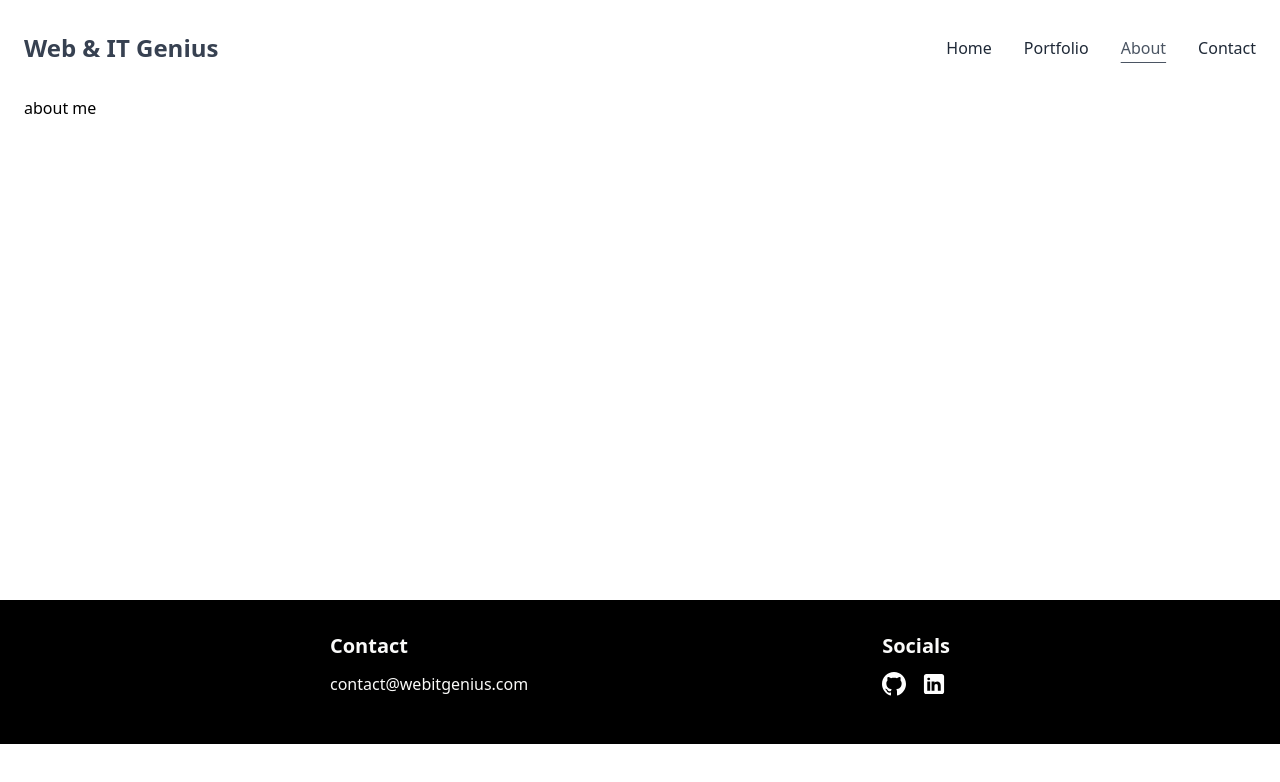
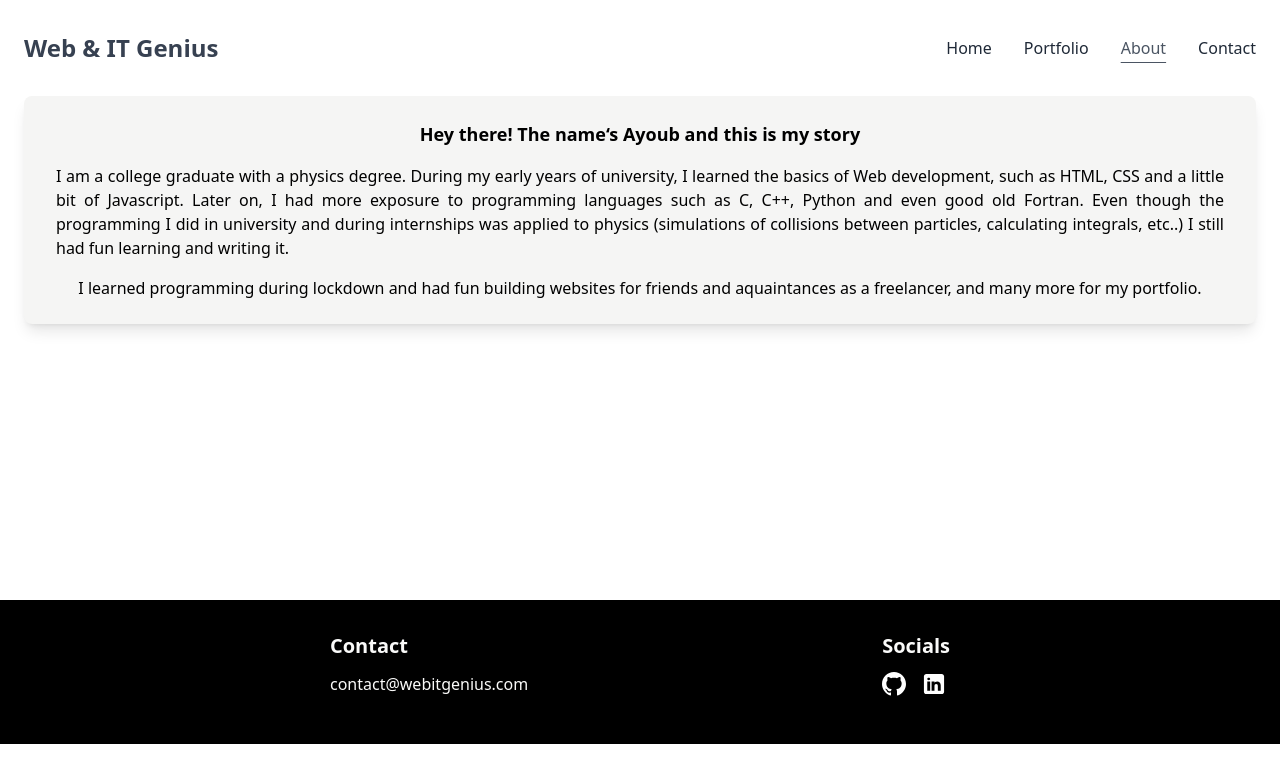
Before and after one commit to AyoubAloui94/My-Portfolio, a React (Vite) app: page /about in a window 1280 px wide. Shown: the top 782 px of the page. Built offline with nearby package versions, Linux system fonts and the light colour scheme.

Commit message:
started working on the about page

```diff
--- /dev/null
+++ b/src/components/AboutMe.jsx
@@ -0,0 +1,25 @@
+import { useState } from "react"
+
+function AboutMe() {
+  const [isExpanded, setIsExpanded] = useState(false)
+  return (
+    <div className="flex flex-col bg-stone-100 py-6 px-8 rounded-lg shadow-lg items-center gap-4 text-justify hover:bg-stone-300 transition-colors duration-300" onClick={() => setIsExpanded(prev => !prev)}>
+      <h1 className="text-lg font-bold">Hey there! The name&lsquo;s Ayoub and this is my story</h1>
+      <p>I am a college graduate with a physics degree. During my early years of university, I learned the basics of Web development, such as HTML, CSS and a little bit of Javascript. Later on, I had more exposure to programming languages such as C, C++, Python and even good old Fortran. Even though the programming I did in university and during internships was applied to physics (simulations of collisions between particles, calculating integrals, etc..) I still had fun learning and writing it.</p>
+      {isExpanded ? (
+        <>
+          <p>During the Covid lockdown, I ended up with a lot of time on my hands and a friend of mine came up with the idea of starting an E-commerce business. We made a website on Shopify. Picked a stock theme, dragged and dropped things into place, used extensions and add-ons whenever anything was needed, nothing fancy and no code lines were written that day. And then we realized that the site was pretty laggy and the performance score I believe was like 16 or something out of 100? And all the subscription based apps were starting to make that monthly bill look horrendous.</p>
+          <p>After a little bit of googling and common sense, I realized that some apps needed to go but their functionality needed to stay, and so I started slowly replacing them one by one by code I wrote myself and our website&lsquo;s performance score started to improve, and so did the monthly bills from Shopify. The process took endless nights of research, Stackoverflow and swearing at my keyboard, but everytime I was able to figure out a solution and implement it successfully, it made it all worth it and my confidence in my skills grew astronomically, until the next problem I tackled at that is..</p>
+          <p>Later on, I decided I didn&lsquo;t like our stock theme and I wanted something custom instead, and besides the libraries our theme was using were either old or deprecated, or both, so I customized the hell out of it, upgraded libraries and everything until I was content with the way it looked and behaved.</p>
+          <p>Few months went by and our site was still not getting any organic visits and I figured we can&lsquo;t solely rely on ads as those were pretty expensive, and so through googling I learned there was something called SEO, and it turned out the stock theme from Shopify didn&lsquo;t include valid structured data which I had no idea about at the time. My friend suggested we pay someone to handle it, but me being the &ldquo;Web Developer&ldquo; and feeling that my pride was on the line, I told him to let me handle it. After hours and hours spent trying to figure out what the heck is a JSON, I had it figured out and implemented it, and from there I did all kinds of optimization until our website had a score of 100 SEO wise and our product pages were recognized as product pages in Google console and not just some page that has text on it.</p>
+          <p>I became the Shopify guru in my circle by that point, not only did I know the Shopify admin panel like the back of my hand, but whatever features or optimizations the Shopify themes lacked, big or small, I could implement with a few lines of code.</p>
+          <p> I went on to build and maintain multiple sites on Shopify for friends and aquaintances as a freelancer, and the more time I spent writing code, the more I realized that this is the career path for me. And so I decided to take a dedicated programming course and learn as much as I can about Javascript. What started as a 20 hour Fullstack Web developer course ended up as hundreds of hours worth of courses learning about data structures, responsive design, front-end, back-end, databases, NodeJs, MongoDB, React, React Native, etc.. and hundreds of hours more spent building websites and apps for customers as a freelancer and for my own fun and learning.</p>
+        </>
+      ) : (
+        <p>I learned programming during lockdown and had fun building websites for friends and aquaintances as a freelancer, and many more for my portfolio.</p>
+      )}
+    </div>
+  )
+}
+
+export default AboutMe
--- a/src/components/MyBackground.jsx
+++ b/src/components/MyBackground.jsx
@@ -8,7 +8,7 @@ function MyBackground() {
           <h2 className="text-center md:text-left text-lg font-bold">A little bit about me</h2>
           {/* <p className="md:text-xl">I am a web and react applications developer with a passion for creating visually appealing and user-friendly websites. My background includes extensive experience in HTML, CSS, and JavaScript, as well as a strong knowledge of responsive design and cross-browser compatibility. I am always eager to learn new technologies and stay updated with the latest trends in web development.</p> */}
           {/* <p className="md:text-lg"> My name is Ayoub. I am a college graduate with a physics degree. I had some exposure to programming during my college years, such as HTML/CSS, Javascript, C++ and Fortran.</p> */}
-          <p className="md:text-lg"> Welcome to my website! My name is Ayoub. I am a Web developer with a passion for creating visually appealing and user-friendly websites. </p>
+          <p className="md:text-lg"> Welcome to my website! My name is Ayoub. I am a Web developer with a passion for creating fast and snappy websites and apps that also look good & modern. </p>
           <p className="md:text-lg hidden md:block">My background includes extensive experience in HTML, CSS, and JavaScript. I am always eager to learn new technologies and stay updated with the latest trends in web development.</p>
           {/* <p className="md:text-lg"> During the pandemic, I found myself at home with a lot of time on my hands so I picked up web development and I ended up being part of an E-commerce startup where I was the one who developed the site, worked on SEO and integrations. I discovered my passion for programming and ended up taking dedicated courses, building multiple projects using React, React Native and NodeJs.</p> */}
           <p className="md:text-lg">
--- /dev/null
+++ b/src/components/SkillCard.jsx
@@ -0,0 +1,9 @@
+function SkillCard({ title, children }) {
+  return (
+    <div className="flex flex-col gap-3 bg-slate-200 px-4 py-3">
+      <h1></h1>
+    </div>
+  )
+}
+
+export default SkillCard
--- /dev/null
+++ b/src/components/Skills.jsx
@@ -0,0 +1,5 @@
+function Skills() {
+  return <div className="flex flex-col md:flex-row"></div>
+}
+
+export default Skills
--- a/src/pages/About.jsx
+++ b/src/pages/About.jsx
@@ -1,5 +1,13 @@
+import AboutMe from "../components/AboutMe"
+import Skills from "../components/Skills"
+
 function About() {
-  return <div className="min-h-[29rem]">about me</div>
+  return (
+    <div className="min-h-[29rem]">
+      <AboutMe />
+      <Skills />
+    </div>
+  )
 }
 
 export default About
```
